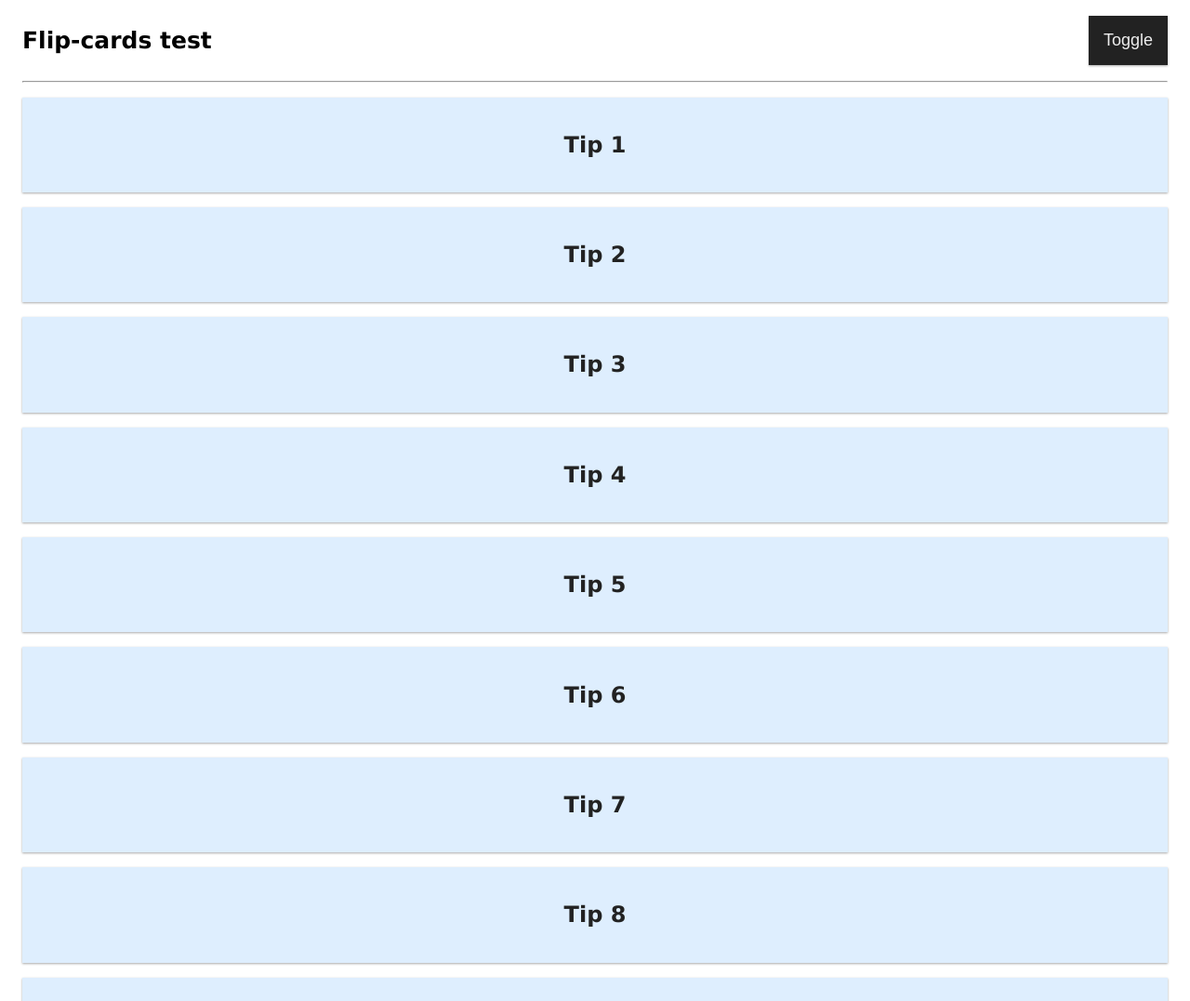
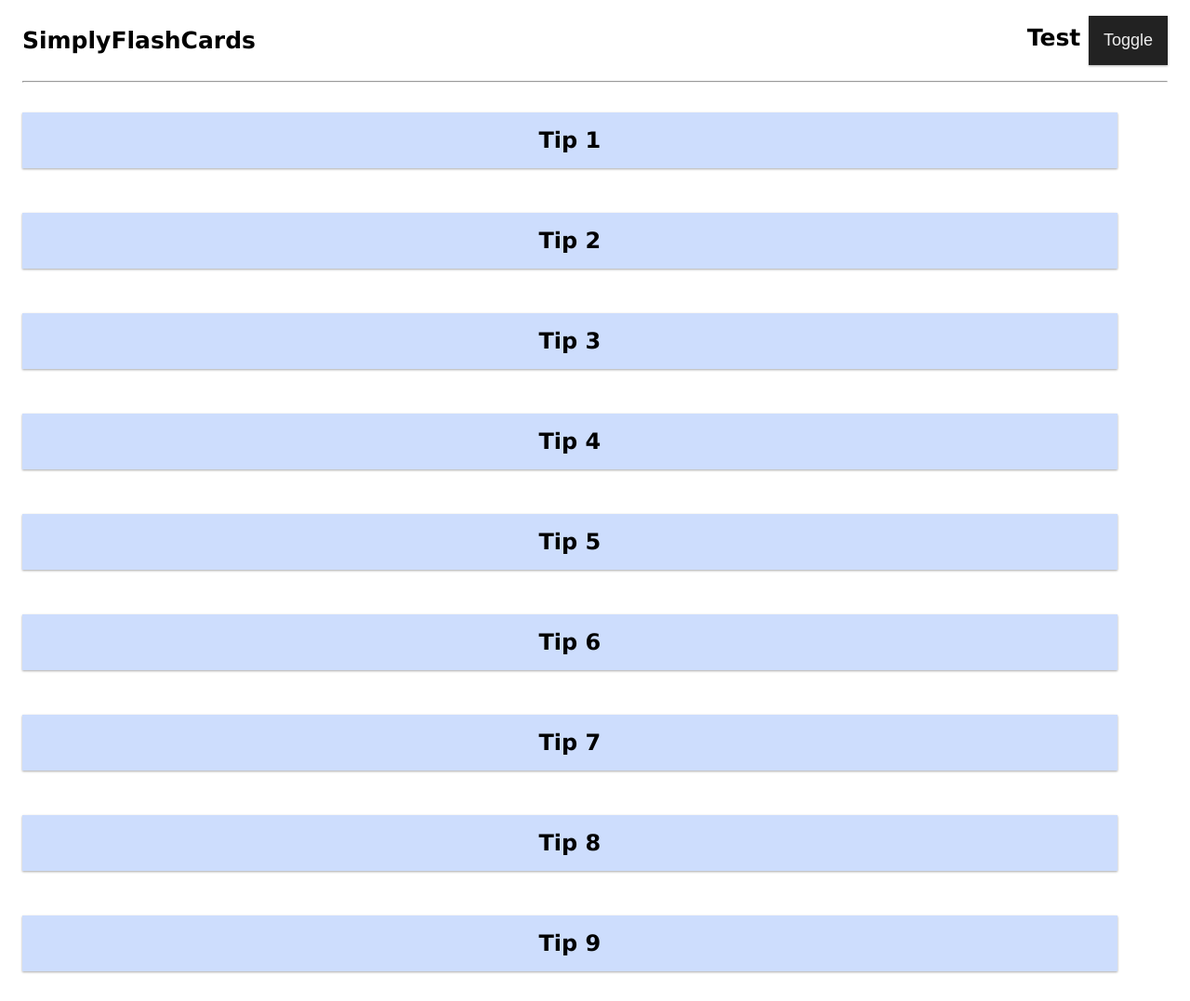
Before and after one commit to SebastianUdden/flip-cards, a Gatsby site: page / in a window 1280 px wide. Shown: the top 1077 px of the page at 93% size. Built offline with nearby package versions, Linux system fonts and the light colour scheme; Gatsby itself is replaced by a stand-in of ours.

Commit message:
feat: flashcards, css for flipping

```diff
--- a/src/components/Card.js
+++ b/src/components/Card.js
@@ -1,5 +1,7 @@
 import React, { useState, useEffect } from "react"
 import styled from "styled-components"
+import FlashCard from "./FlashCard"
+import StudyCard from "./StudyCard"
 
 const Wrapper = styled.div`
   margin: 0.5rem 0;
@@ -40,33 +42,49 @@ const Description = styled.p`
 `
 
 export const Card = ({ title, description, isTest, cards, lvl }) => {
-  const [flipCard, setFlipCard] = useState(false)
-
-  useEffect(() => {
-    if (isTest) return
-    setFlipCard(false)
-  }, [isTest])
-
-  return (
-    <Wrapper
-      onClick={e => {
-        e.stopPropagation()
-        if (!isTest) return
-        setFlipCard(!flipCard)
-      }}
-    >
-      {!flipCard && (
+  const formatFlashCardData = () => {
+    const front = (
       <Title isTest={isTest} lvl={lvl}>
         {title}
       </Title>
-      )}
-      {(!isTest || flipCard) && (
+    )
+    const back = (
       <>
         <Description isTest={isTest}>{description}</Description>
         {cards &&
           cards.map(card => <Card {...card} isTest={isTest} lvl={lvl + 1} />)}
       </>
-      )}
-    </Wrapper>
+    )
+    const flashCardData = {
+      front,
+      back,
+    }
+    return isTest ? (
+      <FlashCard {...flashCardData} />
+    ) : (
+      <StudyCard {...flashCardData} lvl={lvl} />
     )
   }
+
+  return formatFlashCardData()
+  // <Wrapper
+  //   onClick={e => {
+  //     e.stopPropagation()
+  //     if (!isTest) return
+  //     setFlipCard(!flipCard)
+  //   }}
+  // >
+  //   {!flipCard && (
+  //     <Title isTest={isTest} lvl={lvl}>
+  //       {title}
+  //     </Title>
+  //   )}
+  //   {(!isTest || flipCard) && (
+  //     <>
+  //       <Description isTest={isTest}>{description}</Description>
+  //       {cards &&
+  //         cards.map(card => <Card {...card} isTest={isTest} lvl={lvl + 1} />)}
+  //     </>
+  //   )}
+  // </Wrapper>
+}
--- a/src/components/Cards.js
+++ b/src/components/Cards.js
@@ -1,6 +1,7 @@
 import React, { useState } from "react"
 import styled from "styled-components"
 import { Card } from "./Card"
+import FlashCard from "./FlashCard"
 
 const Container = styled.div`
   margin: 1rem;
@@ -35,8 +36,11 @@ export default ({ cards }) => {
   return (
     <Container>
       <Heading>
-        Flip-cards {isTest ? "test" : "study"}{" "}
-        <Button onClick={() => setIsTest(!isTest)}>Toggle</Button>
+        <span>SimplyFlashCards</span>{" "}
+        <span>
+          {isTest ? "Test" : "Study"}{" "}
+          <Button onClick={() => setIsTest(!isTest)}>Toggle</Button>
+        </span>
       </Heading>
       <hr></hr>
       <Cards>
--- /dev/null
+++ b/src/components/FlashCard.js
@@ -0,0 +1,70 @@
+import React, { useState } from "react"
+import styled from "styled-components"
+
+const Common = styled.div`
+  position: absolute;
+  top: 0;
+  padding: 1rem;
+  width: 93%;
+  -webkit-backface-visibility: hidden; /* Safari */
+  backface-visibility: hidden;
+  box-shadow: 0 1px 3px rgba(0, 0, 0, 0.12), 0 1px 2px rgba(0, 0, 0, 0.24);
+  transition: all 0.3s cubic-bezier(0.25, 0.8, 0.25, 1);
+  :hover {
+    cursor: pointer;
+  }
+`
+
+const Inner = styled.div`
+  position: relative;
+  text-align: center;
+  transition: transform 0.4s;
+  transform-style: preserve-3d;
+  border: none;
+  ${p => p.showBack && `transform: rotateY(180deg);`}
+  ${Common}:active {
+    box-shadow: 0 4px 7px rgba(0, 0, 0, 0.25), 0 3px 3px rgba(0, 0, 0, 0.22);
+  }
+`
+
+const FlashCard = styled.div`
+  width: 100%;
+  background-color: transparent;
+  perspective: 1000px; /* Remove this if you don't want the 3D effect */
+  margin: 0.5rem 0;
+`
+
+const Front = styled(Common)`
+  background-color: #cdddfd;
+  color: black;
+`
+const Back = styled(Common)`
+  background-color: #2b9bcb;
+  color: white;
+  transform: rotateY(180deg);
+`
+
+const Hidden = styled.div`
+  padding: 1rem;
+  margin: 1rem 0;
+  width: 93%;
+  visibility: hidden;
+`
+
+export default ({ front, back }) => {
+  const [showBack, setShowBack] = useState(false)
+  return (
+    <FlashCard
+      onClick={e => {
+        e.stopPropagation()
+        setShowBack(!showBack)
+      }}
+    >
+      <Inner showBack={showBack}>
+        <Hidden>{showBack ? back : front}</Hidden>
+        <Front>{front}</Front>
+        <Back>{back}</Back>
+      </Inner>
+    </FlashCard>
+  )
+}
--- /dev/null
+++ b/src/components/StudyCard.js
@@ -0,0 +1,19 @@
+import React from "react"
+import styled from "styled-components"
+
+const StudyCard = styled.div`
+  padding: 1rem;
+  margin: 1rem 0;
+  width: 93%;
+  box-shadow: 0 1px 3px rgba(0, 0, 0, 0.12), 0 1px 2px rgba(0, 0, 0, 0.24);
+  background-color: ${p => (p.lvl % 2 === 0 ? "#abbbdb" : "#cdddfd")};
+`
+
+export default ({ front, back, lvl }) => {
+  return (
+    <StudyCard lvl={lvl}>
+      {front}
+      {back}
+    </StudyCard>
+  )
+}
```
Lines whose indentation alone changed are shown as unchanged.
